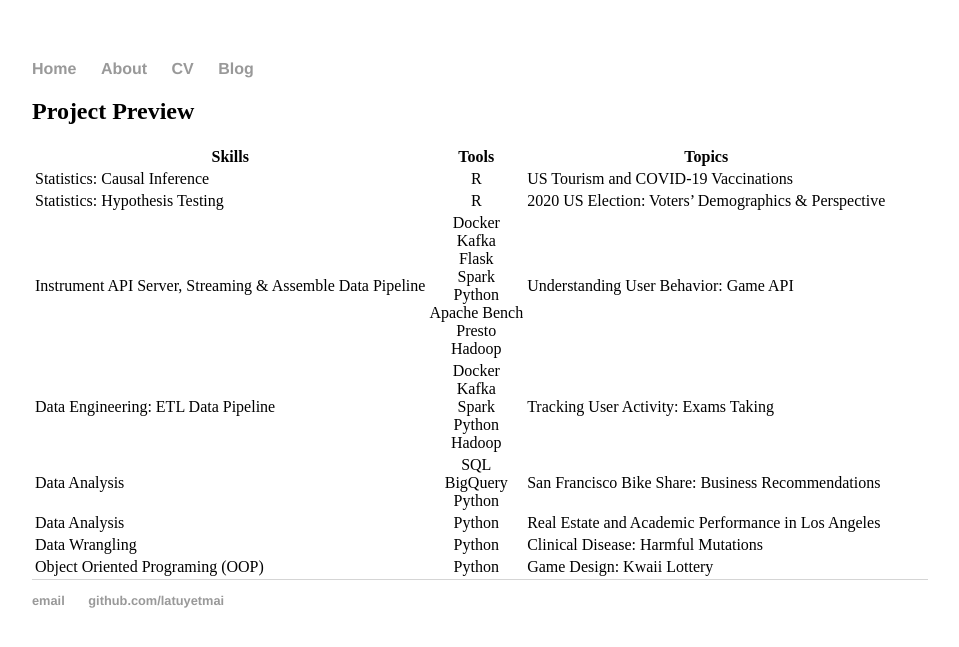
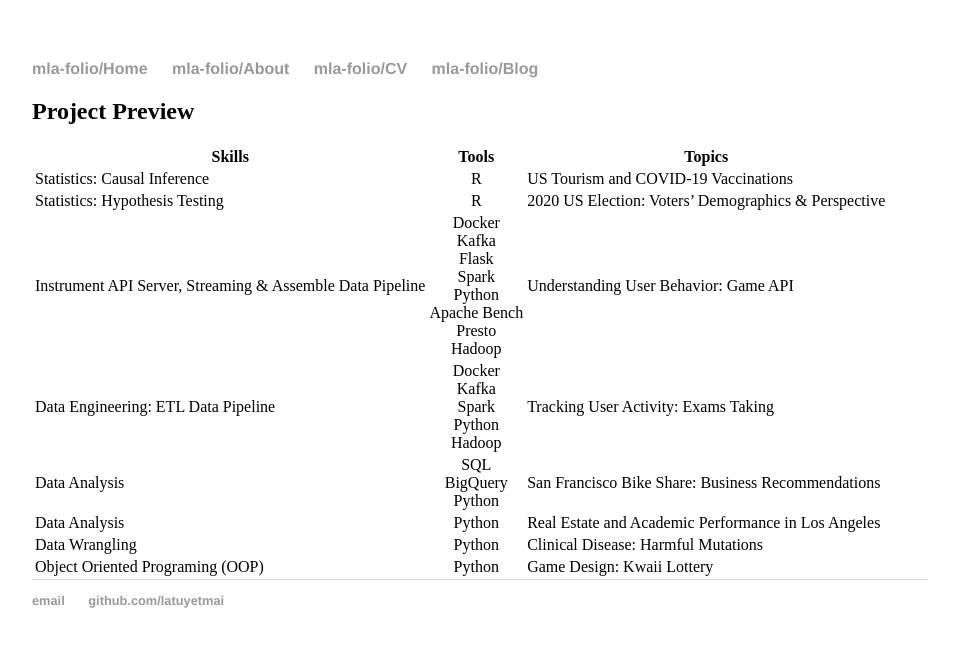
Before and after one commit to latuyetmai/latuyetmai.github.io, a Jekyll site: the page built from projects.md, in a window 1280 px wide. Shown: the top 647 px of the page, without its empty margins (160-1119 px from the left). Built offline with Jekyll 4.4.1, drawn with Linux system fonts in a browser that asks for light colours; our own code applies the rules of GitHub Pages for plain Markdown files.

Commit message:
Update default.html

```diff
--- a/_layouts/default.html
+++ b/_layouts/default.html
@@ -8,10 +8,10 @@
 		<body>
 			<nav>
 	    		<ul>
-	        		<li><a href="/">Home</a></li>
-		        	<li><a href="/about">About</a></li>
-	        		<li><a href="/cv">CV</a></li>
-	        		<li><a href="/blog">Blog</a></li>
+	        		<li><a href="/">mla-folio/Home</a></li>
+		        	<li><a href="/about">mla-folio/About</a></li>
+	        		<li><a href="/cv">mla-folio/CV</a></li>
+	        		<li><a href="/blog">mla-folio/Blog</a></li>
 	    		</ul>
 			</nav>
 			<div class="container">
```
